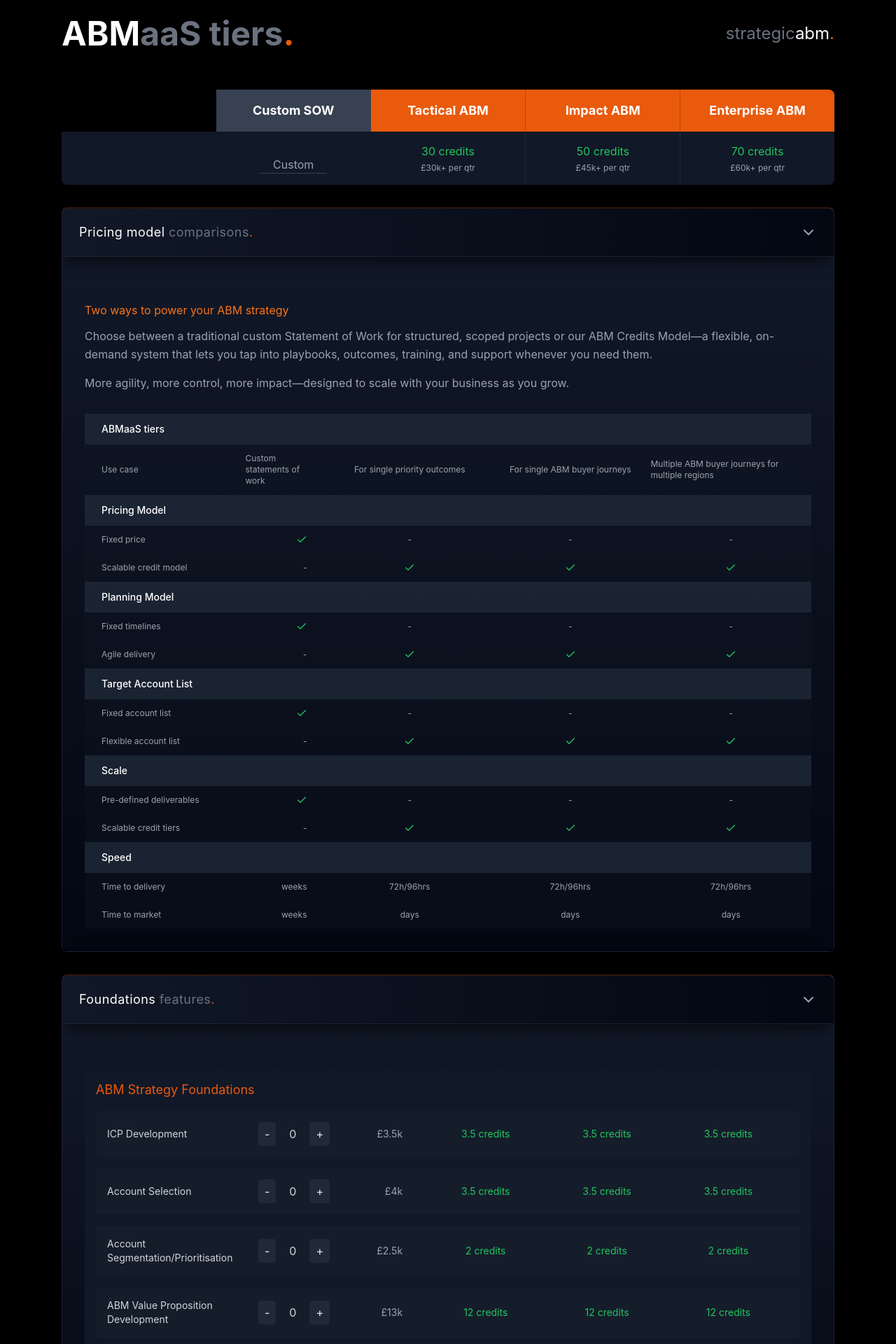
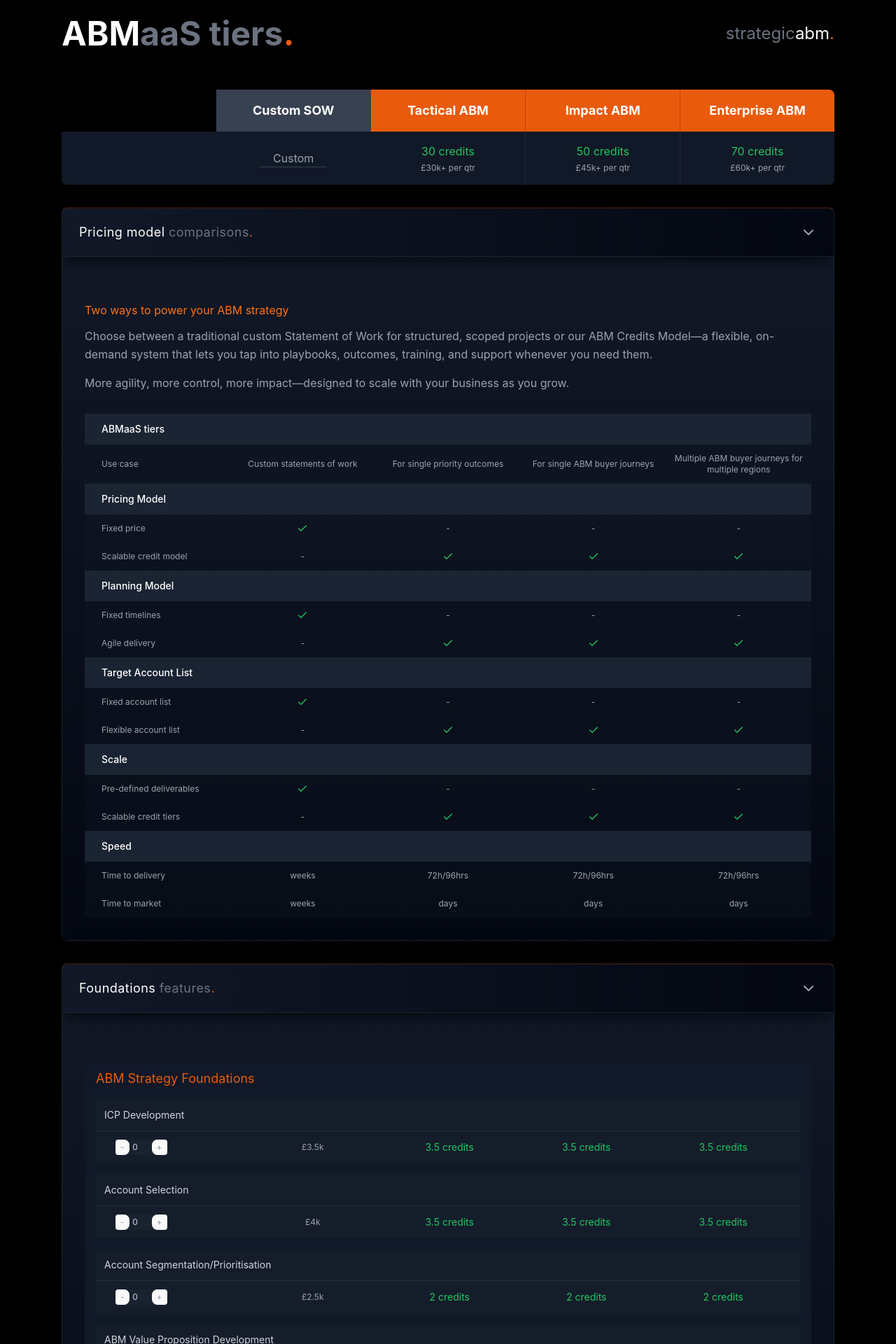
Before and after one commit to craigivemy-strategicabm/abmaas, a React (Vite) app: page / in a window 1280 px wide. Shown: the top 1920 px of the page at 70% size. Built offline with nearby package versions, Linux system fonts and the light colour scheme.

Commit message:
centre aligned

```diff
--- a/src/abmTiersComponent.tsx
+++ b/src/abmTiersComponent.tsx
@@ -1,46 +1,33 @@
 import React, { useState } from 'react';
 import { ChevronDown, Check, Info } from 'lucide-react';
 
-const TotalCreditsDisplay = ({ totalCredits }) => {
-  // Determine which tier based on total credits
-  const getTierInfo = () => {
-    if (totalCredits >= 70) return { name: 'Enterprise', color: '#60A5FA' };
-    if (totalCredits >= 50) return { name: 'Impact', color: '#34D399' };
-    if (totalCredits >= 30) return { name: 'Tactical', color: '#F59E0B' };
-    return { name: '', color: 'white' };
-  };
-
-  const tier = getTierInfo();
-
-  return totalCredits > 0 ? (
-    <div className="fixed top-4 left-4 bg-gray-900/95 backdrop-blur-sm p-4 rounded-lg border border-gray-800 shadow-lg z-50">
-      <div className="space-y-2">
-        <div className="text-gray-400 text-sm">Total Credits</div>
-        <div className="text-2xl font-semibold text-white">{totalCredits}</div>
-        {tier.name && (
-          <div className="text-sm" style={{ color: tier.color }}>
-            {tier.name} Tier
-          </div>
-        )}
-      </div>
-    </div>
-  ) : null;
-};
 
 const QuantitySelector = ({ value, onChange, max = 99 }) => {
   return (
-    <div className="flex items-center space-x-2">
+    <div className="inline-flex items-center bg-gray-800/50 rounded-md">
       <button
         onClick={() => onChange(Math.max(0, value - 1))}
-        className="px-2 py-1 bg-gray-800 hover:bg-gray-700 text-gray-300 rounded"
+        className="px-1.5 py-0.5 hover:bg-gray-700/50 text-gray-400 text-xs rounded-l"
         disabled={value === 0}
       >
         -
       </button>
-      <span className="w-8 text-center text-gray-300">{value}</span>
+      <input
+        type="number"
+        min="0"
+        max={max}
+        value={value}
+        onChange={(e) => {
+          const newValue = parseInt(e.target.value);
+          if (!isNaN(newValue) && newValue >= 0 && newValue <= max) {
+            onChange(newValue);
+          }
+        }}
+        className="w-8 bg-transparent text-center text-gray-300 text-xs focus:outline-none"
+      />
       <button
         onClick={() => onChange(Math.min(max, value + 1))}
-        className="px-2 py-1 bg-gray-800 hover:bg-gray-700 text-gray-300 rounded"
+        className="px-1.5 py-0.5 hover:bg-gray-700/50 text-gray-400 text-xs rounded-r"
         disabled={value === max}
       >
         +
@@ -131,12 +118,11 @@
           {feature}
         </div>
       )}
-      <div className={`grid grid-cols-[minmax(200px,1fr)_auto_120px_1fr_1fr_1fr] items-center py-3`}>
+      <div className={`grid grid-cols-[minmax(200px,1fr)_1fr_1fr_1fr_1fr] items-center py-3`}>
         <div className="text-xs text-gray-400 pl-6">{subtitle}</div>
-        <div></div>
-        <div className="pr-8 flex justify-end">
+        <div className="flex justify-center">
           {typeof values.custom === 'string' ? (
-            <div className="text-xs text-gray-400">{values.custom}</div>
+            <div className="text-xs text-gray-400 text-center">{values.custom}</div>
           ) : (
             values.custom ? (
               <Check className="w-4 h-4 text-green-500" />
@@ -147,7 +133,7 @@
         </div>
         <div className="flex justify-center">
           {typeof values.tactical === 'string' ? (
-            <div className="text-xs text-gray-400">{values.tactical}</div>
+            <div className="text-xs text-gray-400 text-center">{values.tactical}</div>
           ) : (
             values.tactical ? (
               <Check className="w-4 h-4 text-green-500" />
@@ -158,7 +144,7 @@
         </div>
         <div className="flex justify-center">
           {typeof values.impact === 'string' ? (
-            <div className="text-xs text-gray-400">{values.impact}</div>
+            <div className="text-xs text-gray-400 text-center">{values.impact}</div>
           ) : (
             values.impact ? (
               <Check className="w-4 h-4 text-green-500" />
@@ -169,7 +155,7 @@
         </div>
         <div className="flex justify-center">
           {typeof values.enterprise === 'string' ? (
-            <div className="text-xs text-gray-400">{values.enterprise}</div>
+            <div className="text-xs text-gray-400 text-center">{values.enterprise}</div>
           ) : (
             values.enterprise ? (
               <Check className="w-4 h-4 text-green-500" />
@@ -183,28 +169,32 @@
   </div>
 );
 
-const InsightItem = ({ id, title, customPrice, tacticalCredits, impactCredits, enterpriseCredits, showDelivery = true, quantity = 0, onQuantityChange }) => (
-  <div className="bg-gray-800/30 rounded p-4 mb-4 last:mb-0">
-    <div className="grid grid-cols-[minmax(200px,1fr)_auto_120px_1fr_1fr_1fr] items-center">
+const InsightItem = ({ id, title, customPrice, credits, showDelivery = true, quantity = 0, onQuantityChange }) => (
+  <div className="bg-gray-800/30 rounded mb-4 last:mb-0">
+    <div className="p-3 border-b border-gray-700/50">
       <div className="text-gray-300 text-sm">{title}</div>
-      <div className="px-4">
+    </div>
+    <div className="p-3">
+      <div className="grid grid-cols-[minmax(200px,1fr)_1fr_1fr_1fr_1fr] items-center">
+        <div className="flex justify-start pl-4">
           <QuantitySelector
             value={quantity}
             onChange={(value) => onQuantityChange?.(id, value)}
           />
         </div>
-      <div className="text-gray-400 text-sm text-right pr-8">£{customPrice}k</div>
+        <div className="text-gray-400 text-xs text-center">£{customPrice}k</div>
         <div className="text-center">
-        <div className="text-green-500 text-sm">{tacticalCredits} credits</div>
-        {showDelivery && <div className="text-gray-400 text-xs">96hrs</div>}
+          <div className="text-green-500 text-sm text-center">{credits} credits</div>
+          {showDelivery && <div className="text-gray-400 text-xs text-center">72hrs</div>}
         </div>
         <div className="text-center">
-        <div className="text-green-500 text-sm">{impactCredits} credits</div>
-        {showDelivery && <div className="text-gray-400 text-xs">72hrs</div>}
+          <div className="text-green-500 text-sm text-center">{credits} credits</div>
+          {showDelivery && <div className="text-gray-400 text-xs text-center">72hrs</div>}
         </div>
         <div className="text-center">
-        <div className="text-green-500 text-sm">{enterpriseCredits} credits</div>
-        {showDelivery && <div className="text-gray-400 text-xs">72hrs</div>}
+          <div className="text-green-500 text-sm text-center">{credits} credits</div>
+          {showDelivery && <div className="text-gray-400 text-xs text-center">72hrs</div>}
+        </div>
       </div>
     </div>
   </div>
@@ -224,29 +214,6 @@
   const handleQuantityChange = (id, value) => {
     setQuantities(prev => ({ ...prev, [id]: value }));
   };
-
-  const calculateTotalCredits = () => {
-    let total = 0;
-    Object.entries(quantities).forEach(([id, quantity]) => {
-      const allItems = [
-        ...foundationItems,
-        ...itemGroups.insights,
-        ...itemGroups.engagement,
-        ...itemGroups.training
-      ];
-      const item = allItems.find(item => item.id === id);
-      if (item && quantity) {
-        total += item.tacticalCredits * quantity;
-      }
-    });
-    return total;
-  };
-
-  const resetQuantities = () => {
-    setQuantities({});
-  };
-
-  const totalCredits = calculateTotalCredits();
 
   const comparisonData = [
     { feature: "ABMaaS tiers", subtitle: "Use case", values: {
@@ -281,9 +248,7 @@
     id: item.id || item.title.toLowerCase().replace(/\s+/g, '-'),
     title: item.title,
     customPrice: item.customPrice || "-",
-    tacticalCredits: item.credits,
-    impactCredits: item.credits,
-    enterpriseCredits: item.credits,
+    credits: item.credits,
     showDelivery: true,
     quantity: quantities[item.id || item.title.toLowerCase().replace(/\s+/g, '-')] || 0,
     onQuantityChange: handleQuantityChange
@@ -307,23 +272,20 @@
 
         <div className="sticky top-0 bg-black/95 backdrop-blur-sm z-20 px-6 pb-4">
           <div className="rounded-lg overflow-hidden">
-            <div className="grid grid-cols-5">
-              <div className="col-span-1"></div>
-              <div className="col-span-4 grid grid-cols-4 text-center">
-                <div className="bg-gray-700 p-4 text-lg font-bold">Custom SOW</div>
+            <div className="grid grid-cols-[minmax(200px,1fr)_1fr_1fr_1fr_1fr] items-center">
+              <div></div>
+              <div className="bg-gray-700 p-4 text-lg font-bold text-center">Custom SOW</div>
               {['Tactical', 'Impact', 'Enterprise'].map((tier, index) => (
                 <div key={tier} style={{ backgroundColor: '#e95a0c' }}
-                    className={`p-4 text-lg font-bold ${index > 0 ? 'border-l border-orange-700' : ''}`}>
+                  className={`p-4 text-lg font-bold text-center ${index > 0 ? 'border-l border-orange-700' : ''}`}>
                   {tier} ABM
                 </div>
               ))}
             </div>
-            </div>
 
-            <div className="grid grid-cols-5 bg-gray-900">
-              <div className="col-span-1"></div>
-              <div className="col-span-4 grid grid-cols-4 text-center">
-                <div className="p-4 flex flex-col justify-end">
+            <div className="grid grid-cols-[minmax(200px,1fr)_1fr_1fr_1fr_1fr] items-center bg-gray-900">
+              <div></div>
+              <div className="p-4 flex flex-col items-center">
                 <div className="text-gray-400">
                   <input type="text" value={customPrice} onChange={(e) => setCustomPrice(e.target.value)}
                     className="w-24 bg-transparent border-b border-gray-700 text-center focus:outline-none focus:border-gray-500"/>
@@ -331,11 +293,10 @@
               </div>
               {[{c:30,p:30}, {c:50,p:45}, {c:70,p:60}].map(({c,p}, i) => (
                 <div key={i} className={`p-4 ${i > 0 ? 'border-l border-gray-800' : ''}`}>
-                    <div className="text-green-500 text-base mb-1">{c} credits</div>
-                    <div className="text-gray-400 text-xs">£{p}k+ per qtr</div>
+                  <div className="text-green-500 text-base mb-1 text-center">{c} credits</div>
+                  <div className="text-gray-400 text-xs text-center">£{p}k+ per qtr</div>
                 </div>
               ))}
-              </div>
             </div>
           </div>
         </div>
```
Lines whose indentation alone changed are shown as unchanged.
